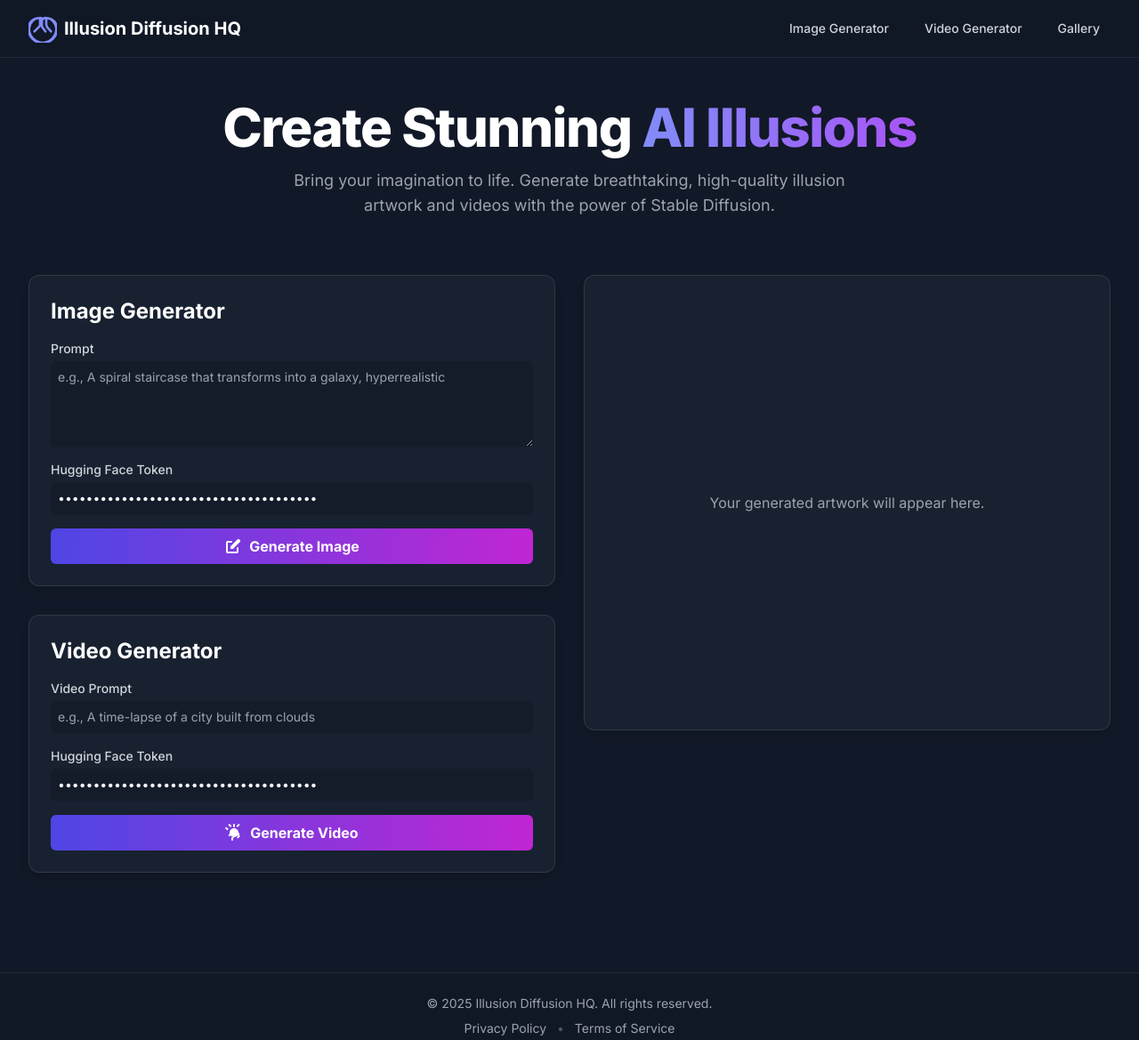
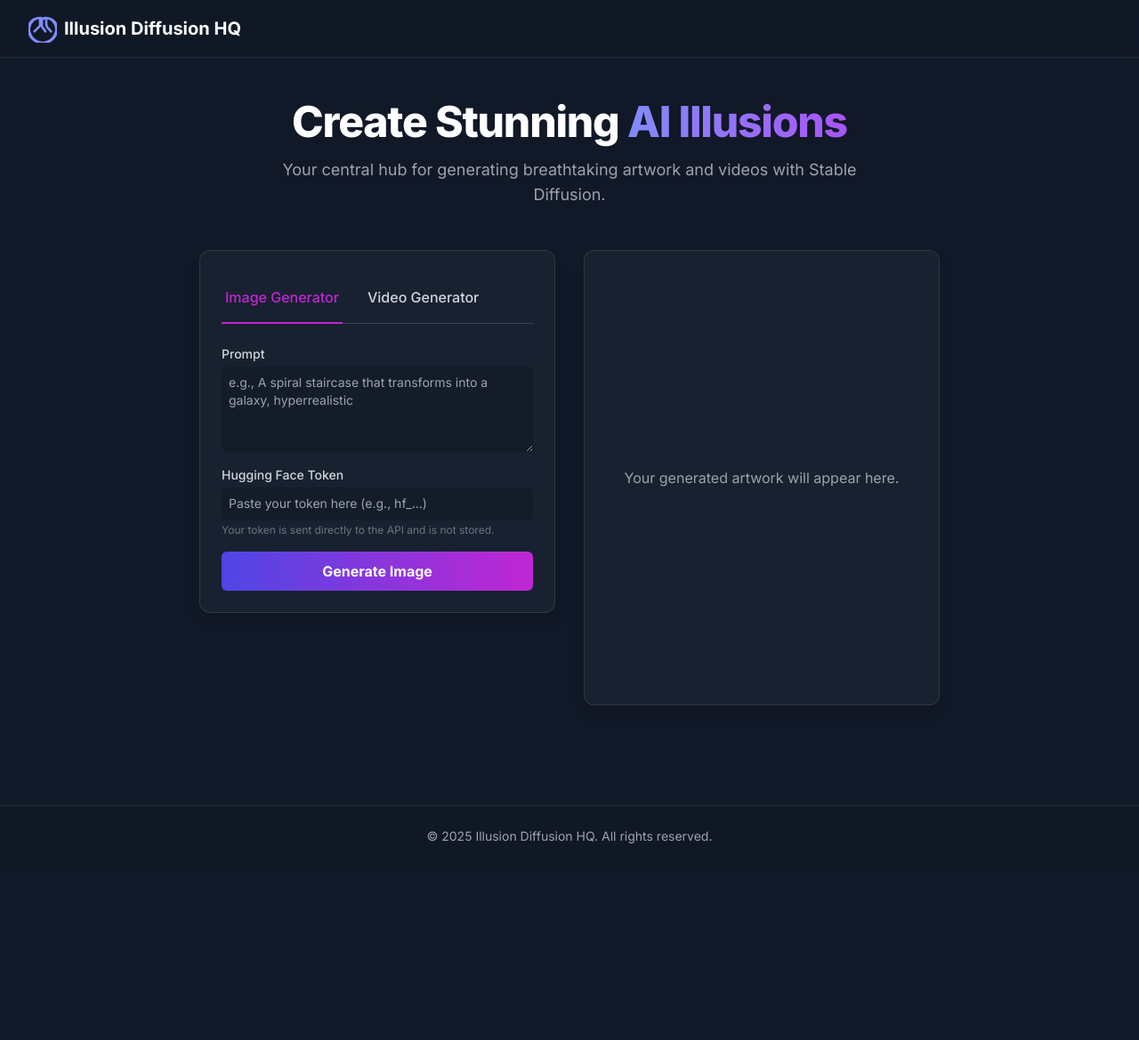
Before and after one commit to gptbot66/op, a plain HTML site: page index.html in a window 1280 px wide. Shown: the whole page at 89% size. After the commit the page ends 974 px from the top, so only its background shows below. Drawn offline with nearby package versions, Linux system fonts and the light colour scheme.

Commit message:
Update index.html

```diff
--- a/index.html
+++ b/index.html
@@ -54,6 +54,15 @@
         #loading-spinner {
             border-top-color: #4f46e5;
         }
+        /* Styles for the new tab navigation */
+        .tab-button {
+            transition: all 0.3s ease;
+            border-bottom: 2px solid transparent;
+        }
+        .tab-button.active {
+            color: #c026d3;
+            border-bottom-color: #c026d3;
+        }
     </style>
 </head>
 <body class="min-h-screen flex flex-col">
@@ -68,93 +77,80 @@
                     </svg>
                     <span class="font-bold text-xl text-white">Illusion Diffusion HQ</span>
                 </div>
-                <div class="hidden md:block">
-                    <div class="ml-10 flex items-baseline space-x-4">
-                        <a href="#image-generator" class="nav-link text-gray-300 hover:text-white px-3 py-2 rounded-md text-sm font-medium">Image Generator</a>
-                        <a href="#video-generator" class="nav-link text-gray-300 hover:text-white px-3 py-2 rounded-md text-sm font-medium">Video Generator</a>
-                        <a href="#gallery" class="nav-link text-gray-300 hover:text-white px-3 py-2 rounded-md text-sm font-medium">Gallery</a>
-                    </div>
-                </div>
             </div>
         </nav>
     </header>
 
     <!-- Main Content -->
     <main class="flex-grow">
-        <div class="max-w-7xl mx-auto py-12 px-4 sm:px-6 lg:px-8">
+        <div class="max-w-4xl mx-auto py-12 px-4 sm:px-6 lg:px-8">
 
             <!-- Hero Section -->
-            <div class="text-center mb-16">
-                <h1 class="text-4xl md:text-6xl font-extrabold tracking-tight text-white">
+            <div class="text-center mb-12">
+                <h1 class="text-4xl md:text-5xl font-extrabold tracking-tight text-white">
                     Create Stunning <span class="bg-clip-text text-transparent bg-gradient-to-r from-indigo-400 to-purple-500">AI Illusions</span>
                 </h1>
                 <p class="mt-4 max-w-2xl mx-auto text-lg text-gray-400">
-                    Bring your imagination to life. Generate breathtaking, high-quality illusion artwork and videos with the power of Stable Diffusion.
+                    Your central hub for generating breathtaking artwork and videos with Stable Diffusion.
                 </p>
             </div>
 
             <!-- Generator Section -->
-            <div class="grid grid-cols-1 lg:grid-cols-2 gap-8 items-start">
+            <div class="grid grid-cols-1 md:grid-cols-2 gap-8 items-start">
 
-                <!-- Controls Column -->
-                <div class="space-y-8 sticky top-24">
-                    <!-- Image Generator Card -->
-                    <div id="image-generator" class="glass-card rounded-xl p-6 shadow-lg">
-                        <form id="image-form">
-                            <h2 class="text-2xl font-bold mb-4 text-white">Image Generator</h2>
-                            <div class="space-y-4">
+                <!-- Controls Column with Tabs -->
+                <div class="glass-card rounded-xl p-6 shadow-lg">
+                    <!-- Tab Navigation -->
+                    <div class="mb-6 border-b border-gray-700">
+                        <nav class="-mb-px flex space-x-6" aria-label="Tabs">
+                            <button id="tab-image" class="tab-button active whitespace-nowrap py-4 px-1 text-base font-medium text-gray-300 hover:text-white">Image Generator</button>
+                            <button id="tab-video" class="tab-button whitespace-nowrap py-4 px-1 text-base font-medium text-gray-300 hover:text-white">Video Generator</button>
+                        </nav>
+                    </div>
+
+                    <!-- Image Generator Form -->
+                    <div id="content-image">
+                        <form id="image-form" class="space-y-4">
                             <div>
                                 <label for="prompt" class="block text-sm font-medium text-gray-300">Prompt</label>
                                 <textarea id="prompt" name="prompt" rows="4" class="mt-1 block w-full bg-gray-900/50 border-gray-600 rounded-md shadow-sm focus:ring-indigo-500 focus:border-indigo-500 sm:text-sm p-2" placeholder="e.g., A spiral staircase that transforms into a galaxy, hyperrealistic"></textarea>
                             </div>
                             <div>
                                 <label for="hf-token" class="block text-sm font-medium text-gray-300">Hugging Face Token</label>
-                                    <input type="password" id="hf-token" name="hf-token" class="mt-1 block w-full bg-gray-900/50 border-gray-600 rounded-md shadow-sm focus:ring-indigo-500 focus:border-indigo-500 sm:text-sm p-2" value="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">
+                                <input type="password" id="hf-token" name="hf-token" class="mt-1 block w-full bg-gray-900/50 border-gray-600 rounded-md shadow-sm focus:ring-indigo-500 focus:border-indigo-500 sm:text-sm p-2" placeholder="Paste your token here (e.g., hf_...)">
+                                <p class="mt-1 text-xs text-gray-500">Your token is sent directly to the API and is not stored.</p>
                             </div>
-                                <button type="submit" class="w-full btn-primary font-bold py-2 px-4 rounded-md text-white flex items-center justify-center">
-                                    <svg xmlns="http://www.w3.org/2000/svg" class="h-5 w-5 mr-2" viewBox="0 0 20 20" fill="currentColor"><path d="M17.414 2.586a2 2 0 00-2.828 0L7 10.172V13h2.828l7.586-7.586a2 2 0 000-2.828z" /><path fill-rule="evenodd" d="M2 6a2 2 0 012-2h4a1 1 0 010 2H4v10h10v-4a1 1 0 112 0v4a2 2 0 01-2 2H4a2 2 0 01-2-2V6z" clip-rule="evenodd" /></svg>
+                            <button type="submit" class="w-full btn-primary font-bold py-2.5 px-4 rounded-md text-white flex items-center justify-center">
                                 Generate Image
                             </button>
-                            </div>
                         </form>
                     </div>
 
-                    <!-- Video Generator Card -->
-                    <div id="video-generator" class="glass-card rounded-xl p-6 shadow-lg">
-                        <form id="video-form">
-                            <h2 class="text-2xl font-bold mb-4 text-white">Video Generator</h2>
-                            <div class="space-y-4">
+                    <!-- Video Generator Form (Initially Hidden) -->
+                    <div id="content-video" class="hidden">
+                        <form id="video-form" class="space-y-4">
                             <div>
                                 <label for="video-prompt" class="block text-sm font-medium text-gray-300">Video Prompt</label>
-                                    <input type="text" id="video-prompt" name="video-prompt" class="mt-1 block w-full bg-gray-900/50 border-gray-600 rounded-md shadow-sm focus:ring-indigo-500 focus:border-indigo-500 sm:text-sm p-2" placeholder="e.g., A time-lapse of a city built from clouds">
+                                <textarea id="video-prompt" name="video-prompt" rows="4" class="mt-1 block w-full bg-gray-900/50 border-gray-600 rounded-md shadow-sm focus:ring-indigo-500 focus:border-indigo-500 sm:text-sm p-2" placeholder="e.g., A time-lapse of a city built from clouds"></textarea>
                             </div>
                             <div>
                                 <label for="video-hf-token" class="block text-sm font-medium text-gray-300">Hugging Face Token</label>
-                                    <input type="password" id="video-hf-token" name="video-hf-token" class="mt-1 block w-full bg-gray-900/50 border-gray-600 rounded-md shadow-sm focus:ring-indigo-500 focus:border-indigo-500 sm:text-sm p-2" value="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">
+                                <input type="password" id="video-hf-token" name="video-hf-token" class="mt-1 block w-full bg-gray-900/50 border-gray-600 rounded-md shadow-sm focus:ring-indigo-500 focus:border-indigo-500 sm:text-sm p-2" placeholder="Paste your token here (e.g., hf_...)">
                             </div>
-                                <button type="submit" class="w-full btn-primary font-bold py-2 px-4 rounded-md text-white flex items-center justify-center">
-                                    <svg xmlns="http://www.w3.org/2000/svg" class="h-5 w-5 mr-2" viewBox="0 0 20 20" fill="currentColor"><path d="M15 10a5 5 0 11-10 0 5 5 0 0110 0z" /><path d="M12 10a2 2 0 11-4 0 2 2 0 014 0z" /><path d="M.464 4.043a1 1 0 011.414 0l1.414 1.414a1 1 0 01-1.414 1.414L.464 5.457a1 1 0 010-1.414zM4.043.464a1 1 0 011.414 0l1.414 1.414a1 1 0 01-1.414 1.414L4.043 1.878a1 1 0 010-1.414zM10 0a1 1 0 011 1v2a1 1 0 11-2 0V1a1 1 0 011-1zm5.957.464a1 1 0 010 1.414l-1.414 1.414a1 1 0 01-1.414-1.414l1.414-1.414a1 1 0 011.414 0zM15 10a1 1 0 011 1v2a1 1 0 11-2 0v-2a1 1 0 011-1zm-1.414 5.957a1 1 0 010-1.414l1.414-1.414a1 1 0 011.414 1.414l-1.414 1.414a1 1 0 01-1.414 0zM10 15a1 1 0 01-1 1v2a1 1 0 11-2 0v-2a1 1 0 011-1zm-5.957-1.414a1 1 0 010-1.414l1.414-1.414a1 1 0 011.414 1.414l-1.414 1.414a1 1 0 01-1.414 0z" /></svg>
+                            <button type="submit" class="w-full btn-primary font-bold py-2.5 px-4 rounded-md text-white flex items-center justify-center">
                                 Generate Video
                             </button>
-                            </div>
                         </form>
                     </div>
                 </div>
 
                 <!-- Display Column -->
-                <div id="gallery" class="glass-card rounded-xl p-4 shadow-lg min-h-[512px] flex items-center justify-center">
+                <div id="gallery" class="glass-card rounded-xl p-4 shadow-lg min-h-[400px] md:min-h-[512px] flex items-center justify-center">
                     <div id="artwork-display" class="w-full h-full flex flex-col items-center justify-center">
-                        <!-- Loading Spinner -->
                         <div id="loading-spinner" class="hidden animate-spin rounded-full h-16 w-16 border-4 border-gray-600 border-t-indigo-500 mb-4"></div>
-
-                        <!-- Status Messages -->
                         <p id="status-message" class="text-gray-400 text-center">Your generated artwork will appear here.</p>
-
-                        <!-- Result Display -->
                         <img id="result-image" src="" alt="Generated Artwork" class="hidden max-w-full max-h-full rounded-lg object-contain">
                         <video id="result-video" src="" controls class="hidden max-w-full max-h-full rounded-lg object-contain"></video>
-
-                        <!-- Error Message -->
                         <div id="error-message" class="hidden text-red-400 bg-red-900/50 p-4 rounded-md text-center"></div>
                     </div>
                 </div>
@@ -166,11 +162,6 @@
     <footer class="bg-gray-900/50 border-t border-gray-700/50 mt-16">
         <div class="max-w-7xl mx-auto py-6 px-4 sm:px-6 lg:px-8 text-center text-gray-400 text-sm">
             <p>&copy; 2025 Illusion Diffusion HQ. All rights reserved.</p>
-            <div class="mt-2">
-                <a href="#" class="hover:text-white mx-2">Privacy Policy</a>
-                <span class="text-gray-600">&bull;</span>
-                <a href="#" class="hover:text-white mx-2">Terms of Service</a>
-            </div>
         </div>
     </footer>
 
@@ -180,7 +171,6 @@
         const videoForm = document.getElementById('video-form');
         const promptInput = document.getElementById('prompt');
         const tokenInput = document.getElementById('hf-token');
-        const videoPromptInput = document.getElementById('video-prompt');
 
         const loadingSpinner = document.getElementById('loading-spinner');
         const statusMessage = document.getElementById('status-message');
@@ -188,13 +178,29 @@
         const resultVideo = document.getElementById('result-video');
         const errorMessage = document.getElementById('error-message');
 
+        const tabImage = document.getElementById('tab-image');
+        const tabVideo = document.getElementById('tab-video');
+        const contentImage = document.getElementById('content-image');
+        const contentVideo = document.getElementById('content-video');
+
         // API Configuration
         const IMAGE_API_URL = "https://api-inference.huggingface.co/models/stabilityai/stable-diffusion-xl-base-1.0";
-        const VIDEO_API_URL = "https://api-inference.huggingface.co/models/stabilityai/stable-video-diffusion-img2vid-xt";
 
-        /**
-         * Resets the display area to its initial state
-         */
+        // Tab switching logic
+        tabImage.addEventListener('click', () => {
+            tabImage.classList.add('active');
+            tabVideo.classList.remove('active');
+            contentImage.classList.remove('hidden');
+            contentVideo.classList.add('hidden');
+        });
+
+        tabVideo.addEventListener('click', () => {
+            tabVideo.classList.add('active');
+            tabImage.classList.remove('active');
+            contentVideo.classList.remove('hidden');
+            contentImage.classList.add('hidden');
+        });
+
         function clearDisplay() {
             statusMessage.textContent = 'Your generated artwork will appear here.';
             statusMessage.classList.remove('hidden');
@@ -205,10 +211,6 @@
             resultVideo.src = '';
         }
 
-        /**
-         * Toggles the loading state of the UI
-         * @param {boolean} isLoading - Whether to show the loading spinner
-         */
         function setLoading(isLoading) {
             if (isLoading) {
                 clearDisplay();
@@ -218,10 +220,6 @@
             }
         }
 
-        /**
-         * Displays an error message to the user
-         * @param {string} message - The error message to display
-         */
         function displayError(message) {
             setLoading(false);
             statusMessage.classList.add('hidden');
@@ -229,10 +227,6 @@
             errorMessage.classList.remove('hidden');
         }
 
-        /**
-         * Handles the image generation form submission with a real API call.
-         * @param {Event} e - The form submission event
-         */
         async function handleImageGeneration(e) {
             e.preventDefault();
             const prompt = promptInput.value.trim();
@@ -251,7 +245,6 @@
             statusMessage.textContent = 'Generating... The model might be loading, which can take a minute.';
 
             try {
-                // Fetching the image from the Hugging Face Inference API
                 const response = await fetch(IMAGE_API_URL, {
                     method: 'POST',
                     headers: {
@@ -261,15 +254,12 @@
                     body: JSON.stringify({ inputs: prompt })
                 });
 
-                // Check if the request was successful
                 if (!response.ok) {
                     let errorMsg = `API Error: ${response.status} ${response.statusText}`;
                     try {
-                        // Hugging Face often returns detailed errors in JSON format
                         const errorBody = await response.json();
                         if (errorBody.error) {
                            errorMsg = `API Error: ${errorBody.error}`;
-                           // Provide helpful feedback if the model is just loading
                            if (errorBody.estimated_time) {
                                errorMsg += ` The model is currently loading. Please try again in about ${Math.ceil(errorBody.estimated_time)} seconds.`;
                            }
@@ -280,37 +270,25 @@
                     throw new Error(errorMsg);
                 }
 
-                // If successful, the response body is the image data (blob)
                 const blob = await response.blob();
 
-                // Ensure the received data is an image
                 if (blob.type.startsWith('image/')) {
                     resultImage.src = URL.createObjectURL(blob);
                     resultImage.classList.remove('hidden');
                     statusMessage.classList.add('hidden');
                 } else {
-                    // Handle cases where the API returns an OK status but not an image
                     throw new Error("The API did not return a valid image. Please check your prompt and try again.");
                 }
-
             } catch (error) {
                 console.error("Image generation failed:", error);
                 displayError(error.message);
             } finally {
-                // Hide the spinner, but leave the status/error message
                 loadingSpinner.classList.add('hidden');
             }
         }
 
-        /**
-         * Handles the video generation form submission
-         * @param {Event} e - The form submission event
-         */
-        async function handleVideoGeneration(e) {
+        function handleVideoGeneration(e) {
             e.preventDefault();
-            // This is a placeholder to show the UI.
-            // Real video generation APIs are more complex, often requiring an initial image
-            // and having a different workflow (e.g., polling for results).
             displayError("Video generation is a complex feature. This UI is a demonstration and the video generation API call is not implemented in this version.");
         }
 
```
Lines whose indentation alone changed are shown as unchanged.
